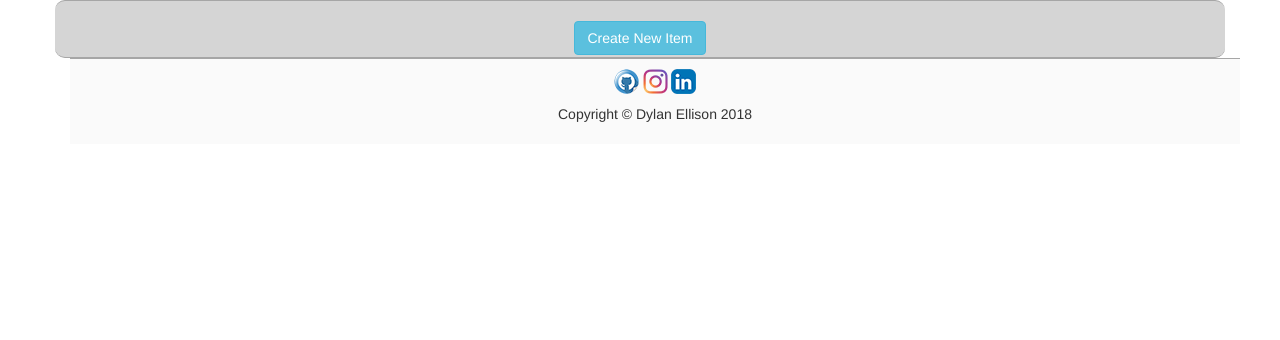
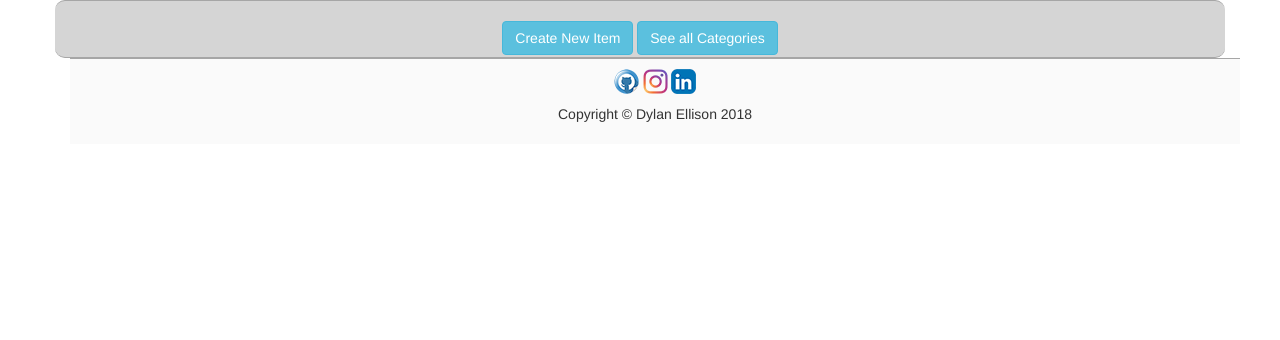
Before and after one commit to dylance/Udacity-FSND-Project4, a Flask app: template item_catalog/templates/category_items.html in a window 1280 px wide. Shown: the part 132-472 px from the top of the page. Run offline with Flask 2, Linux system fonts and the light colour scheme; the template is opened without the code that fills it, so the values that code supplies are empty; some libraries are stand-ins or nearby versions.

```diff
--- a/item_catalog/templates/category_items.html
+++ b/item_catalog/templates/category_items.html
@@ -22,8 +22,8 @@
 	<div class="row category-header">
 		<div class="col-md-12">
 			<h1 >{{category.category}}</h1>
-			<a class="btn btn-info" href = '{{url_for('newItem', category_id = category.id) }}'>
-      Create New Item</a>
+			<a class="btn btn-info" href = '{{url_for('newItem', category_id = category.id) }}'>Create New Item</a>
+			<a class="btn btn-info" href="{{url_for('showCategories')}}">See all Categories</a>
 		</div>
 	</div>
 </div>
--- a/item_catalog/templates/publiccategory_items.html
+++ b/item_catalog/templates/publiccategory_items.html
@@ -23,6 +23,7 @@
 			<h1 >{{category.category}}</h1>
 			<a class="btn btn-info" href = '{{url_for('newItem', category_id = category.id) }}'>
       Log in to create new item</a>
+			<a class="btn btn-info" href="{{url_for('showCategories')}}">See all Categories</a>
 		</div>
 	</div>
 </div>
```
